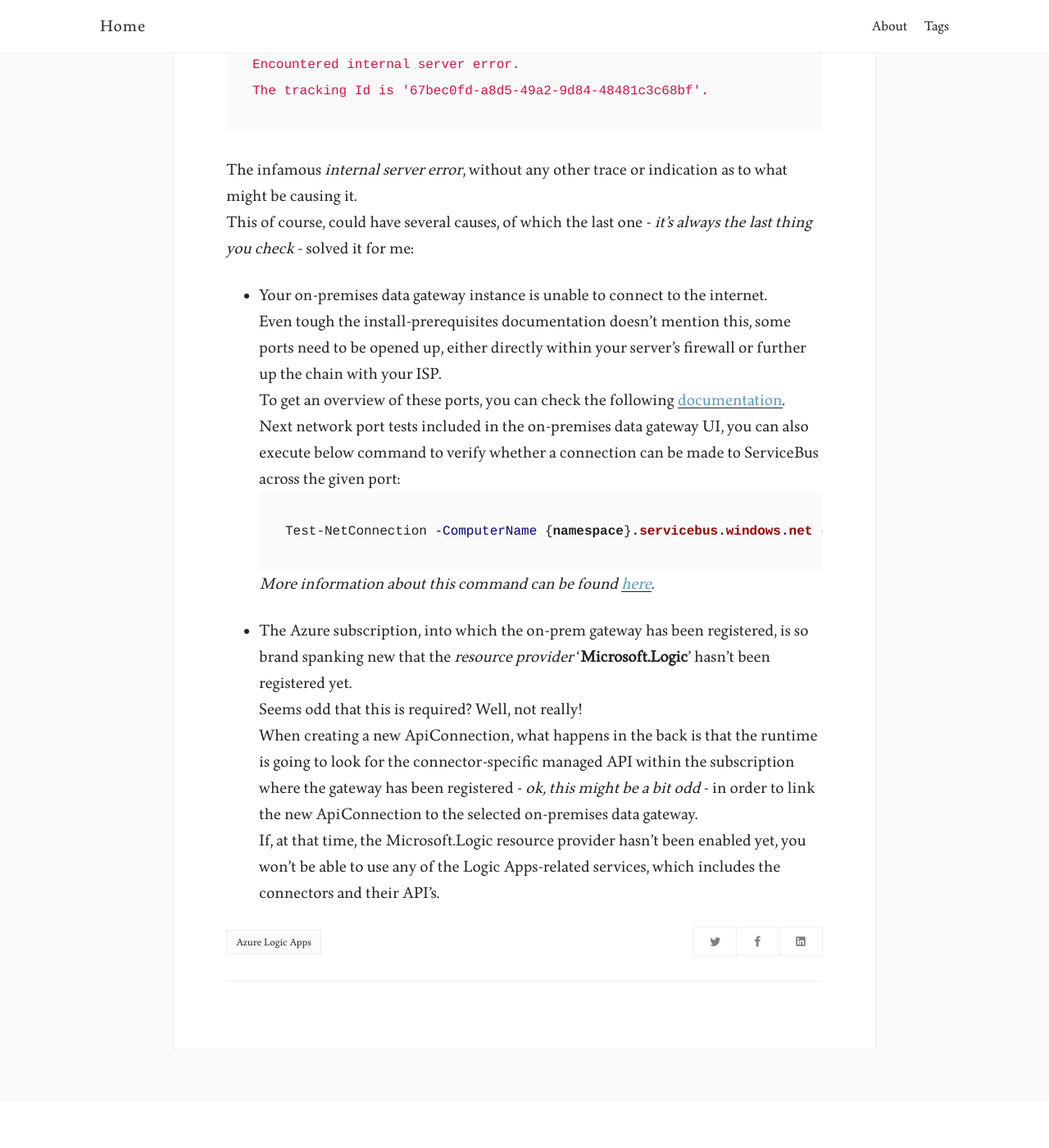
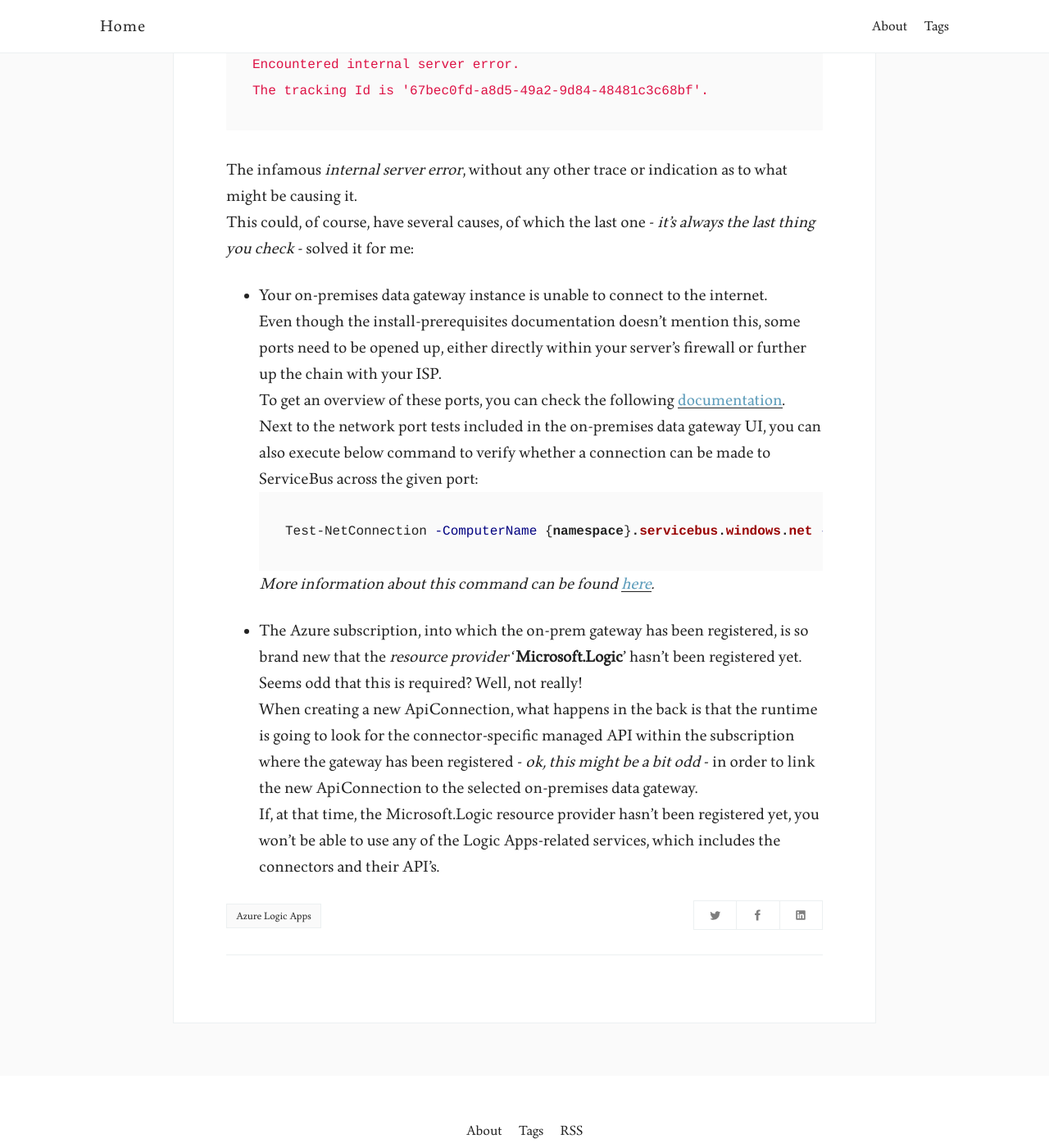
Before and after one commit to mbraekman/mbraekman.github.io, a Jekyll site: the page built from _posts/2020-06-10-Logic App On-Premises Data Gateway.md, in a window 1280 px wide and 1400 px high, scrolled down 2811 px. Shown: the whole window at 82% size. Built offline with Jekyll 4.4.1, drawn with Linux system fonts in a browser that asks for light colours; some of the changed text lies outside the part shown.

Commit message:
LA + OPDG: corrections
Correct some typos and grammatics

````diff
--- a/_posts/2020-06-10-Logic App On-Premises Data Gateway.md
+++ b/_posts/2020-06-10-Logic App On-Premises Data Gateway.md
@@ -48,17 +48,17 @@ The tracking Id is '67bec0fd-a8d5-49a2-9d84-48481c3c68bf'.
 ```
 
 The infamous *internal server error*, without any other trace or indication as to what might be causing it.
-This of course, could have several causes, of which the last one - *it's always the last thing you check* - solved it for me:
+This could, of course, have several causes, of which the last one - *it's always the last thing you check* - solved it for me:
 - Your on-premises data gateway instance is unable to connect to the internet.
-Even tough the install-prerequisites documentation doesn't mention this, some ports need to be opened up, either directly within your server's firewall or further up the chain with your ISP.
+Even though the install-prerequisites documentation doesn't mention this, some ports need to be opened up, either directly within your server's firewall or further up the chain with your ISP.
 To get an overview of these ports, you can check the following [documentation](https://docs.microsoft.com/en-us/data-integration/gateway/service-gateway-communication#:~:text=Ports).
-Next network port tests included in the on-premises data gateway UI, you can also execute below command to verify whether a connection can be made to ServiceBus across the given port:
+Next to the network port tests included in the on-premises data gateway UI, you can also execute below command to verify whether a connection can be made to ServiceBus across the given port:
 ```powershell
 Test-NetConnection -ComputerName {namespace}.servicebus.windows.net -Port 9350
 ```
 *More information about this command can be found [here](https://docs.microsoft.com/en-us/powershell/module/nettcpip/test-netconnection?view=win10-ps).*
 
-- The Azure subscription, into which the on-prem gateway has been registered, is so brand spanking new that the *resource provider* '**Microsoft.Logic**' hasn't been registered yet.
+- The Azure subscription, into which the on-prem gateway has been registered, is so brand new that the *resource provider* '**Microsoft.Logic**' hasn't been registered yet.
 Seems odd that this is required? Well, not really!
 When creating a new ApiConnection, what happens in the back is that the runtime is going to look for the connector-specific managed API within the subscription where the gateway has been registered - *ok, this might be a bit odd* - in order to link the new ApiConnection to the selected on-premises data gateway.
-If, at that time, the Microsoft.Logic resource provider hasn't been enabled yet, you won't be able to use any of the Logic Apps-related services, which includes the connectors and their API's.
+If, at that time, the Microsoft.Logic resource provider hasn't been registered yet, you won't be able to use any of the Logic Apps-related services, which includes the connectors and their API's.
````
Also changed, not shown: other parts of _posts/2020-06-10-Logic App On-Premises Data Gateway.md (+5 -5 lines).
